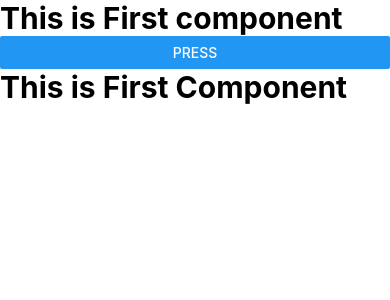
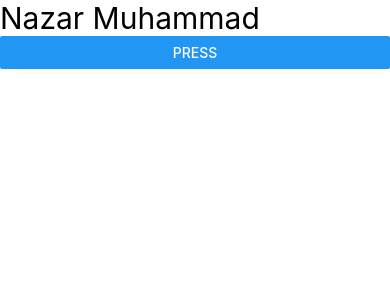
Before and after one commit to inazarm/Learning_RN1, a React Native app: screen / in a window 390 px wide. Shown: the top 300 px of the page. Built offline with nearby package versions, Linux system fonts and the light colour scheme.

Commit message:
Button component with onPress event

```diff
--- a/App.jsx
+++ b/App.jsx
@@ -1,13 +1,13 @@
 import { View, Text,Button } from 'react-native'
 import React from 'react'
-import First from './src/components/first'
+import OnPress from './src/components/OnPress'
+// import First from './src/components/first'
 
 const App = () =>{
     return(
         <View>
-        <Text style={{fontSize:30,fontWeight:'bold'}}>This is First component</Text>
-        <Button title="Press"/>
-        <First/>
+        {/* <Text style={{fontSize:30,fontWeight:'bold'}}>This is First component</Text> */}
+        <OnPress/>
     </View>
     )
 }
--- a/src/components/First.jsx
+++ b/src/components/First.jsx
@@ -2,18 +2,24 @@ import { View, Text } from 'react-native'
 import React from 'react'
 
 const First = () => {
+  let name='Nazar Muhammad'; // expression
+  //below is statement
+  const age=()=>{
+    return 25
+  }
   return (
     <View>
-        <Text style={{fontSize:30,fontWeight:'bold'}}>This is First Component</Text>
+        <Text style={{fontSize:30,fontWeight:'bold'}}>This is First Component developed by {name}</Text>
+        <Text style={{fontSize:30,fontWeight:'bold'}}>Age is {age()}</Text>
     </View>
   )
 }
-const Second = () => {
-    return (
-      <View>
-          <Text style={{fontSize:30,fontWeight:'bold'}}>This is Second Component</Text>
-      </View>
-    )
-  }
+// const Second = () => {
+//     return (
+//       <View>
+//           <Text style={{fontSize:30,fontWeight:'bold'}}>This is Second Component</Text>
+//       </View>
+//     )
+//   }
 
 export default First
--- /dev/null
+++ b/src/components/OnPress.jsx
@@ -0,0 +1,29 @@
+import { View, Text, Button } from 'react-native'
+import React from 'react'
+
+const OnPress = () => {
+
+  let name='Nazar Muhammad';
+    // const getName=(name)=>{
+    //   name="Nazar updated";
+    //     console.warn("My is "+name);
+    // }
+    const getName=()=>{
+      name='Nazar updated';
+        console.warn('Name is ',name);
+    }
+  return (
+    <View>
+      <Text style={{fontSize:30}}>{name}</Text>
+
+      {/* calling fuction without parameters */}
+      {/* <Button title='Press' onPress={getName}/>*/}
+
+      {/* calling funtion with parameter */}
+      {/* <Button title='Press' onPress={()=>getName("Nazar")}/> */}
+      <Button title='Press' onPress={getName}/>
+    </View>
+  )
+}
+
+export default OnPress
```
